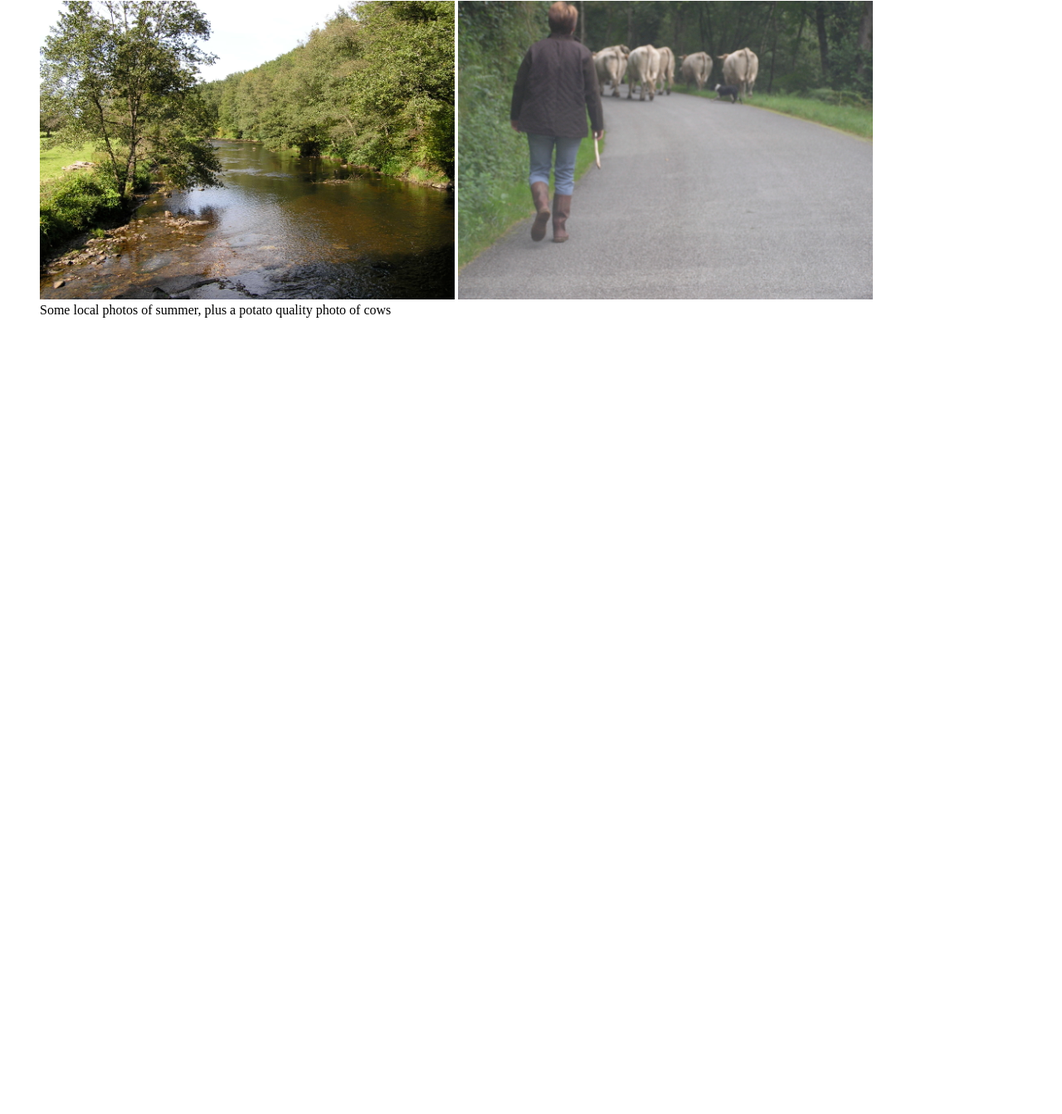
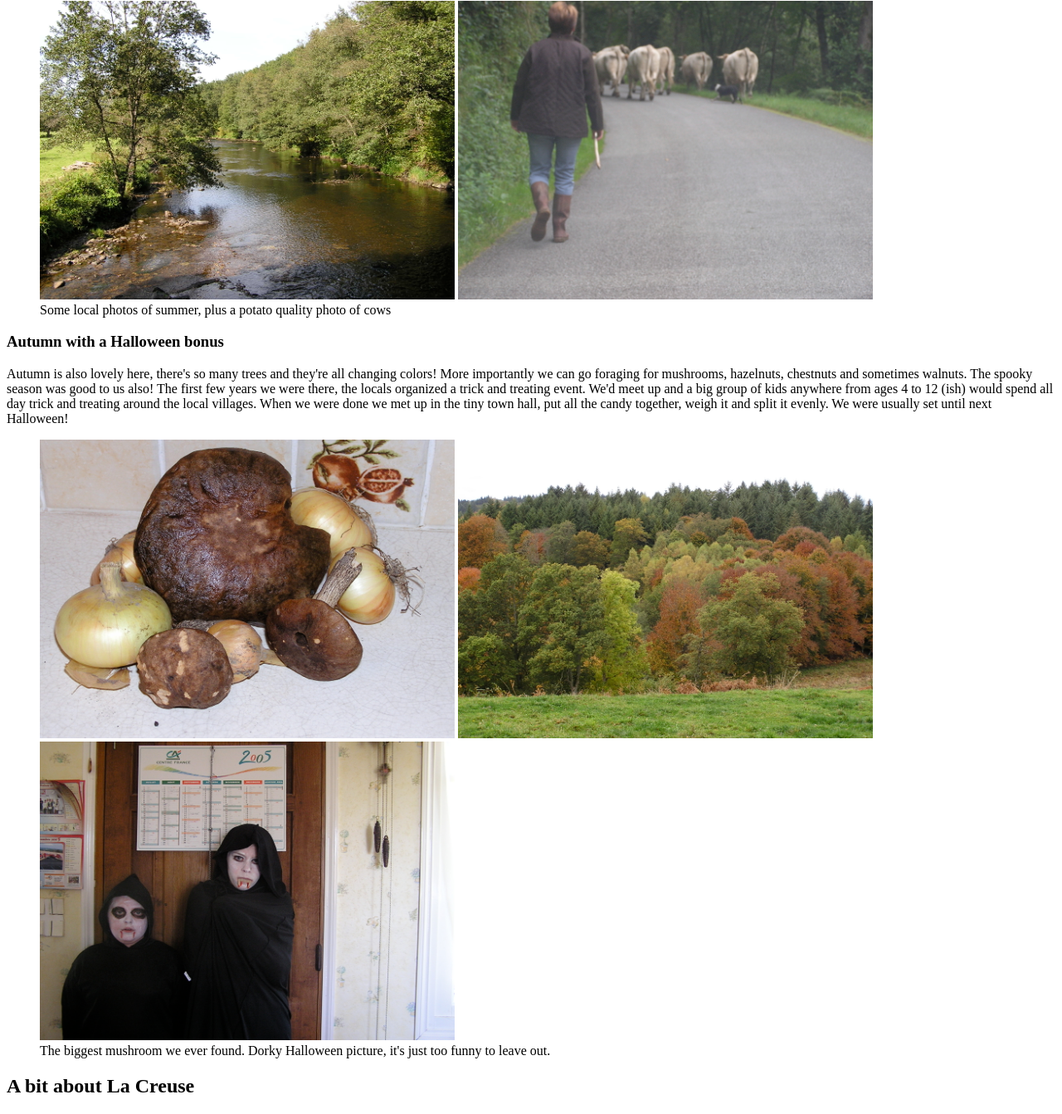
Before and after one commit to EllaVankirk/Html-me-something, a plain HTML site: page index.html in a window 1280 px wide. Shown: the part 3183-4526 px from the top of the page at 83% size. Before the commit the page ends 3582 px from the top, so only its background shows below. Drawn offline with Linux system fonts and the light colour scheme.

Commit message:
Added autumn text and photos. End of article, started new h2.

```diff
--- a/index.html
+++ b/index.html
@@ -82,9 +82,17 @@
             <img src="images/CreuseRiver.jpg" alt="River Creuse in Summer" width="500" height="360">
             <img src="images/Cows.jpg" alt="Herding Cows" width="500" height="360">
             <figcaption>Some local photos of summer, plus a potato quality photo of cows</figcaption>
-
          </figure>
-
+         <h3>Autumn with a Halloween bonus</h3>
+         <p>Autumn is also lovely here, there's so many trees and they're all changing colors! More importantly we can go foraging for mushrooms, hazelnuts, chestnuts and sometimes walnuts. The spooky season was good to us also! The first few years we were there, the locals organized a trick and treating event. We'd meet up and a big group of kids anywhere from ages 4 to 12 (ish) would spend all day trick and treating around the local villages. When we were done we met up in the tiny town hall, put all the candy together, weigh it and split it evenly. We were usually set until next Halloween!</p>
+         <figure>
+            <img src="images/Mushroom.jpg" alt="Mushrooms" width="500" height="360">
+            <img src="images/Autumntrees.jpg" alt="Trees in autumn" width="500" height="360">
+            <img src="images/Halloweenspecial.jpg" alt="Dorky Halloween picture" width="500" height="360">
+            <figcaption>The biggest mushroom we ever found. Dorky Halloween picture, it's just too funny to leave out.</figcaption>
+         </figure>
+         <h2>A bit about La Creuse</h2>
+         <p></p>
       </article>
    </main>
 </body>
```
